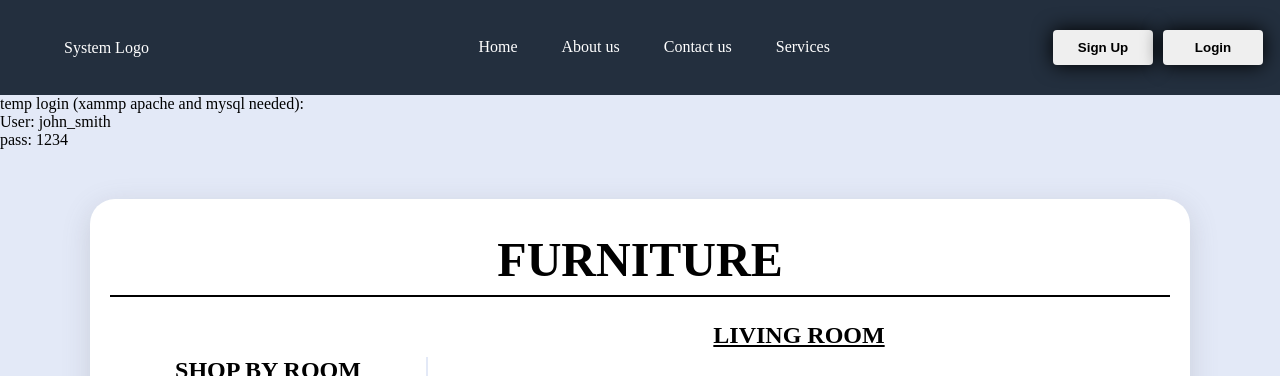
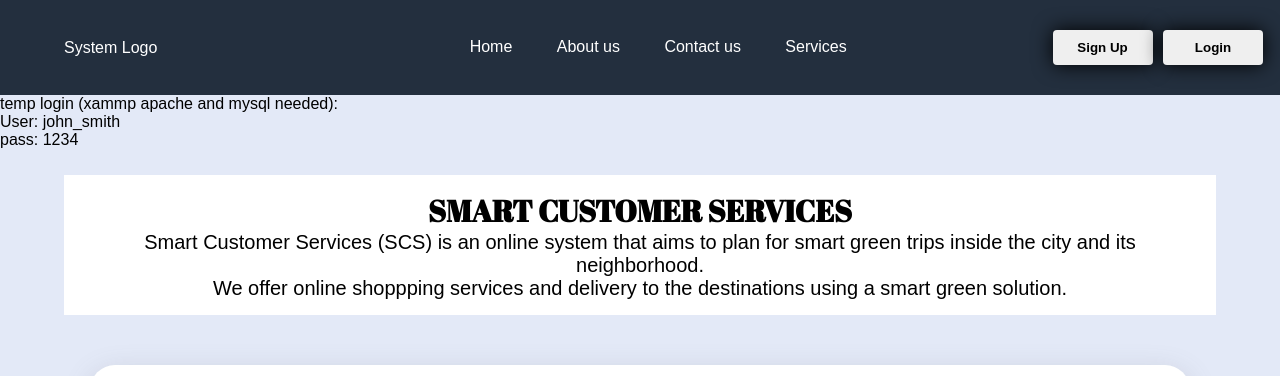
Before and after one commit to srishti-lamba/React-ShoppingWebsite, a PHP site: page /home.php in a window 1280 px wide. Shown: the top 376 px of the page. Run offline with PHP 8.4, Linux system fonts and the light colour scheme; data that the repository does not hold is empty.

Commit message:
added company info on home page

```diff
--- a/Project_Iteration_1_2/home.css
+++ b/Project_Iteration_1_2/home.css
@@ -1,7 +1,10 @@
+@import url('https://fonts.googleapis.com/css2?family=Abril+Fatface&display=swap');
+
 * {
     box-sizing: border-box;
     margin: 0;
     padding: 0;
+    font-family: Arial, Helvetica, sans-serif;
 }
 
 body {
@@ -168,11 +171,23 @@ body {
     margin-left: 10px;
 }
 
+.company-info {
+    background-color: white;
+    flex: 1;
+    text-align: center;
+    padding: 15px;
+    font-size: 1.25em;
+    margin: 2% 5% 0% 5%;
+}
+
 img {
     width: 240px;
     height: 116px;
 }
 
+h1, h2 {
+    font-family: 'Abril Fatface', serif;
+}
 
 @media only screen and (max-width: 1850px) {
     .products-flex{
--- a/Project_Iteration_1_2/home.php
+++ b/Project_Iteration_1_2/home.php
@@ -182,6 +182,12 @@
     <body>
         <p>temp login (xammp apache and mysql needed):</p>
         <p>User: john_smith<br>pass: 1234</p>
+        <article class="company-info">
+            <h1>SMART CUSTOMER SERVICES</h1>
+            <p>Smart Customer Services (SCS) is an online system that aims to plan for smart green trips inside the city
+                 and its neighborhood. <br>We offer online shoppping services and delivery to the destinations using a smart
+                green solution.</p>
+        </article>
         <div class="product-container">
             <h1 class="center">FURNITURE</h1>
             <main class="wrapper">
```
